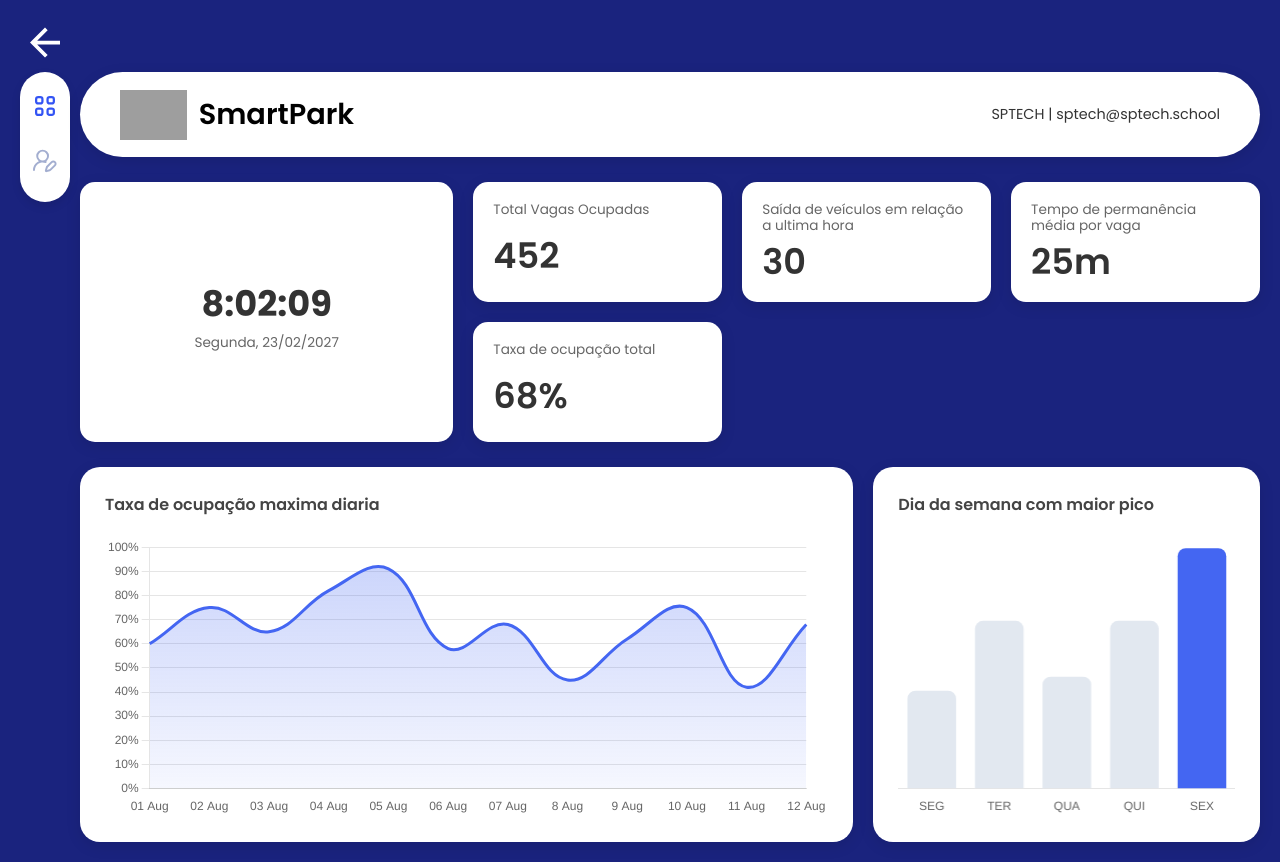
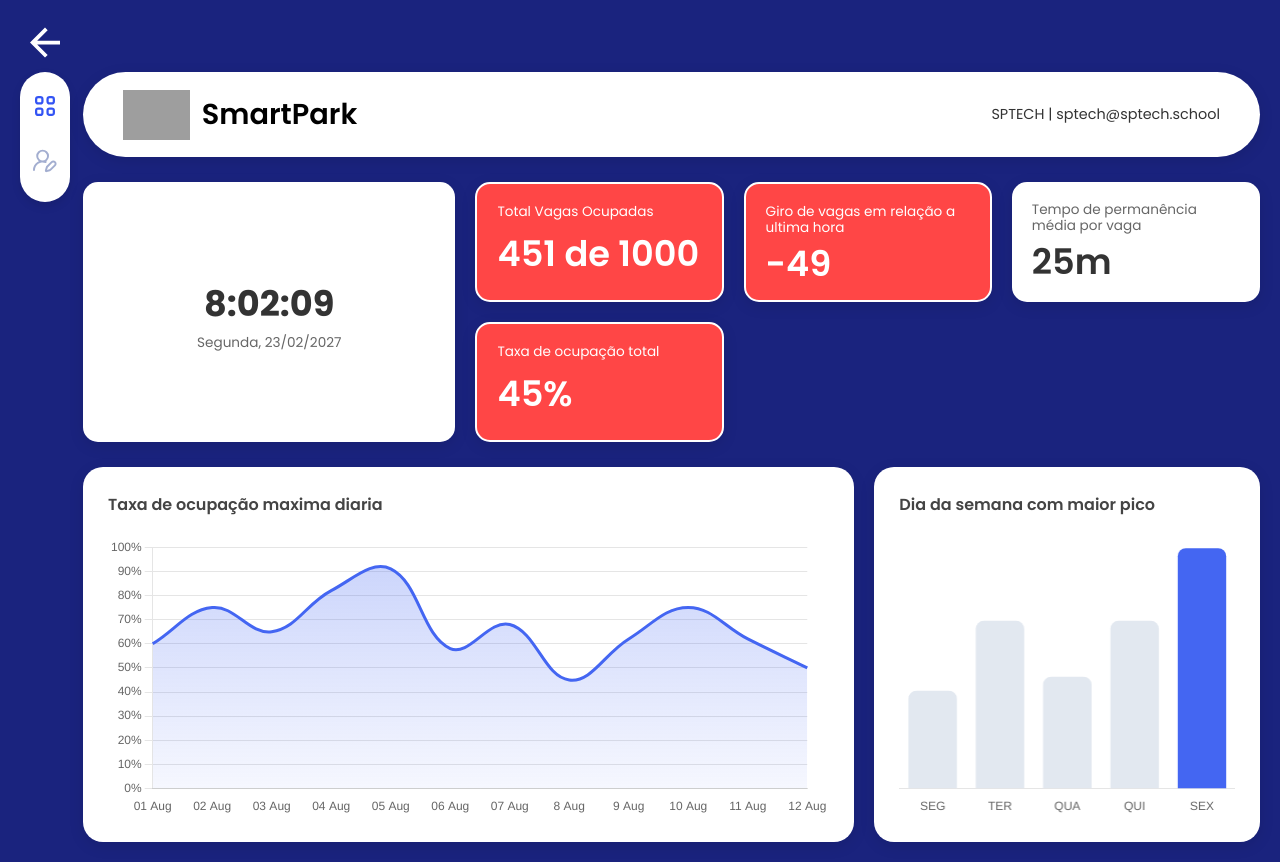
Before and after one commit to PedroSptech/SmartPark, a plain HTML site: page frontend/pages/dashboard.html in a window 1280 px wide. Drawn offline with nearby package versions, Linux system fonts and the light colour scheme; grey boxes are pictures that could not be loaded.

Commit message:
feat: atualizando dados, estilo e kpi da dashboard

```diff
--- a/frontend/css/dashboard.css
+++ b/frontend/css/dashboard.css
@@ -150,6 +150,34 @@ body {
     color: #333;
 }
 
+.vagas {
+    background-color: rgb(255, 70, 70);
+    border: 2px solid white;
+}
+
+.vagas h2, .vagas p {
+    color: white;
+}
+
+.giro {
+    background-color: rgb(255, 70, 70);
+    border: 2px solid white;
+}
+
+.giro h2, .giro p {
+    color: white;
+}
+
+.taxa-ocup {
+    background-color: rgb(255, 70, 70);
+    border: 2px solid white;
+}
+
+.taxa-ocup h2, .taxa-ocup p {
+    color: white;
+}
+
+
 .dot {
     background: #f0f3ff;
     width: 35px;
--- a/frontend/pages/dashboard.html
+++ b/frontend/pages/dashboard.html
@@ -49,29 +49,29 @@
                     <p>Segunda, 23/02/2027</p>
                 </div>
 
-                <div class="card">
+                <div class="card vagas">
                     <div class="card-header">
                         <p>Total Vagas Ocupadas</p>
                     </div>
-                    <h2>452</h2>
+                    <h2>451 de 1000</h2>
                 </div>
-                <div class="card">
+                <div class="card giro">
                     <div class="card-header">
-                        <p>Saída de veículos em relação a ultima hora</p>
+                        <p>Giro de vagas em relação a ultima hora</p>
                     </div>
-                    <h2>30 </h2>
+                    <h2>-49</h2>
                 </div>
-                <div class="card">
+                <div class="card tempo-medio">
                     <div class="card-header">
                         <p>Tempo de permanência média por vaga</p>
                     </div>
                     <h2>25m</h2>
                 </div>
-                <div class="card">
+                <div class="card taxa-ocup">
                     <div class="card-header">
                         <p>Taxa de ocupação total</p>
                     </div>
-                    <h2>68%</h2>
+                    <h2>45%</h2>
                 </div>
             </section>
 
--- a/frontend/scripts/dash.js
+++ b/frontend/scripts/dash.js
@@ -9,7 +9,7 @@ window.onload = function() {
         data: {
             labels: ['01 Aug', '02 Aug', '03 Aug', '04 Aug', '05 Aug', '06 Aug', '07 Aug', '8 Aug', '9 Aug', '10 Aug', '11 Aug', '12 Aug'],
             datasets: [{
-                data: [60, 75, 65, 82, 91, 58, 68, 45, 62, 75, 42, 68],
+                data: [60, 75, 65, 82, 91, 58, 68, 45, 62, 75, 62, 50],
                 borderColor: '#4466f2',
                 backgroundColor: gradient,
                 fill: true,
```
